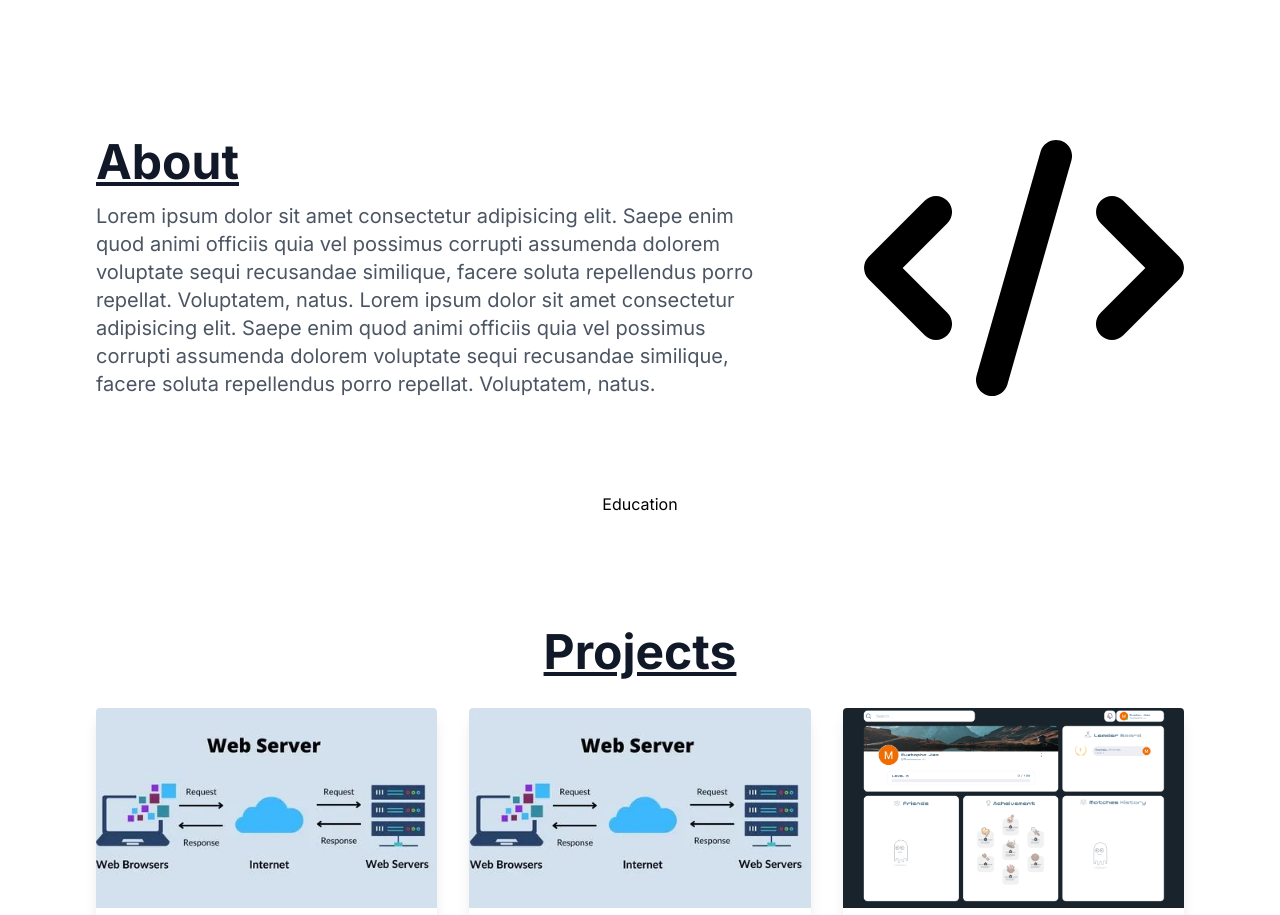
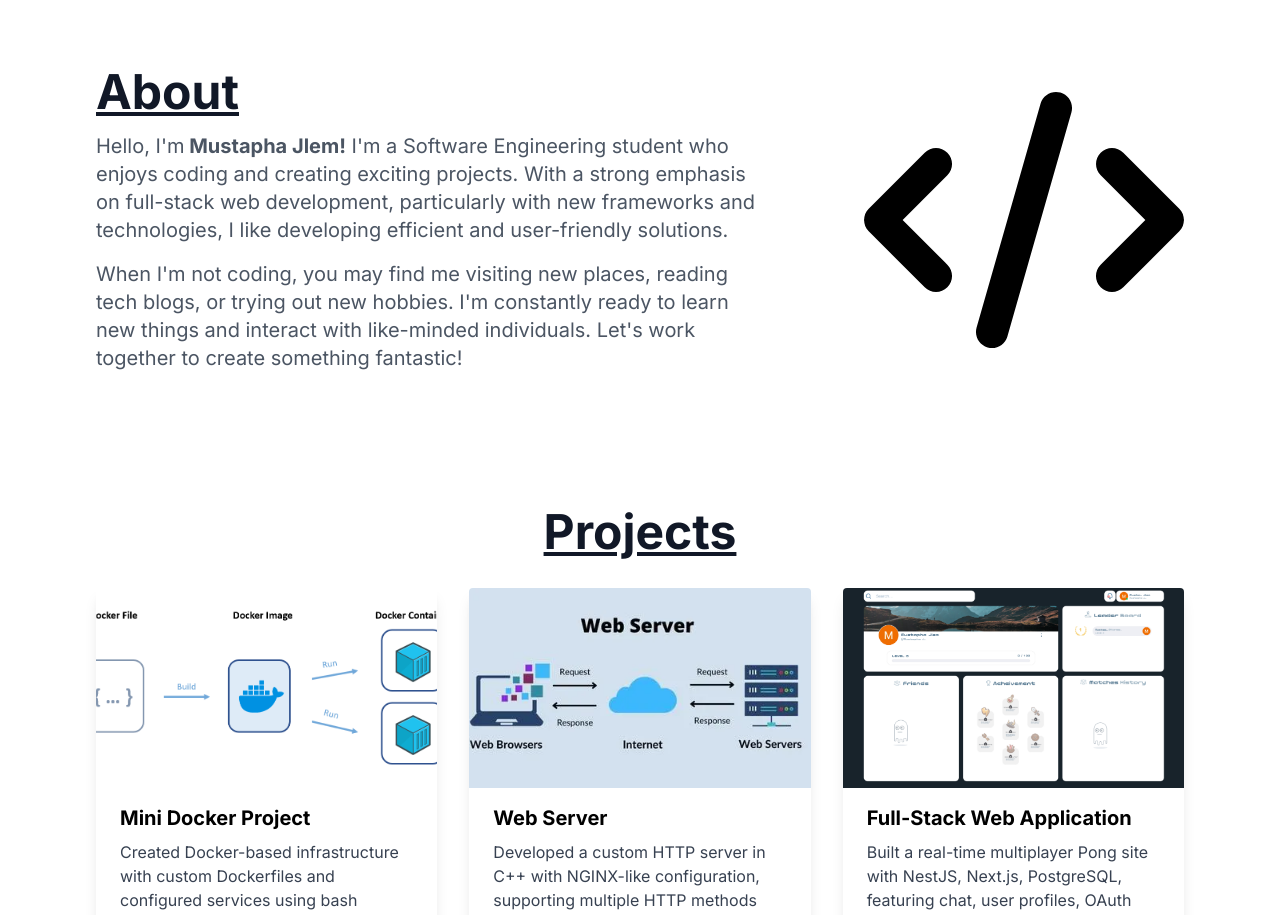
Before and after one commit to MT-jlem/portfolio, a Next.js app: page / in a window 1280 px wide. Shown: the part 500-1415 px from the top of the page. Built offline with nearby package versions, Linux system fonts and the light colour scheme; a web font is replaced by a local one.

Commit message:
add project description

```diff
--- a/src/app/page.tsx
+++ b/src/app/page.tsx
@@ -11,7 +11,7 @@ export default function Home() {
     <main id="main" className="flex flex-col items-center justify-center">
       <HeroSection />
       <About />
-      <Education />
+      {/* <Education /> */}
       <Projects />
       <Contact />
       <Footer />
--- a/src/components/About.tsx
+++ b/src/components/About.tsx
@@ -4,20 +4,24 @@ export default function About() {
   return (
     <section
       id="about"
-      className="flex flex-col items-center gap-8 py-12 px-6 mt-12 md:flex-row md:justify-around md:gap-12 md:py-16 lg:gap-24"
+      className="flex flex-col items-center gap-8 py-12 px-6  md:flex-row md:justify-around md:gap-12 md:py-16 lg:gap-24"
     >
       <div className="text-center md:text-left md:flex-1">
         <h2 className="text-3xl font-bold text-gray-900 md:text-4xl lg:text-5xl underline">
           About
         </h2>
         <p className="text-gray-600 mt-4 px-4 md:px-0 md:text-lg lg:text-xl max-w-2xl">
-          Lorem ipsum dolor sit amet consectetur adipisicing elit. Saepe enim
-          quod animi officiis quia vel possimus corrupti assumenda dolorem
-          voluptate sequi recusandae similique, facere soluta repellendus porro
-          repellat. Voluptatem, natus. Lorem ipsum dolor sit amet consectetur
-          adipisicing elit. Saepe enim quod animi officiis quia vel possimus
-          corrupti assumenda dolorem voluptate sequi recusandae similique,
-          facere soluta repellendus porro repellat. Voluptatem, natus.
+          Hello, I&#39;m<strong> Mustapha Jlem!</strong> I&#39;m a Software
+          Engineering student who enjoys coding and creating exciting projects.
+          With a strong emphasis on full-stack web development, particularly
+          with new frameworks and technologies, I like developing efficient and
+          user-friendly solutions.
+        </p>
+        <p className="text-gray-600 mt-4 px-4 md:px-0 md:text-lg lg:text-xl max-w-2xl">
+          When I&#39;m not coding, you may find me visiting new places, reading
+          tech blogs, or trying out new hobbies. I&#39;m constantly ready to
+          learn new things and interact with like-minded individuals. Let&#39;s
+          work together to create something fantastic!
         </p>
       </div>
       <div className="relative w-48 h-48 md:w-64 md:h-64 lg:w-80 lg:h-80 overflow-hidden rounded-full">
--- a/src/components/Contact.tsx
+++ b/src/components/Contact.tsx
@@ -4,7 +4,7 @@ export default function Contact() {
   return (
     <section
       id="contact"
-      className="flex flex-col items-center gap-8 py-12 px-6 mt-12 md:py-16 lg:px-24"
+      className="flex flex-col items-center gap-8 py-12 px-6 md:py-16 lg:px-24"
     >
       <div>
         <h2 className="text-3xl font-bold text-gray-900 md:text-4xl lg:text-5xl underline">
--- a/src/components/Footer.tsx
+++ b/src/components/Footer.tsx
@@ -2,13 +2,13 @@ import React from "react";
 
 export default function Footer() {
   return (
-    <footer className="bg-gray-900 text-white py-8 px-6 mt-12 w-full">
+    <footer className="bg-gray-900 text-white py-8 px-6  w-full">
       <div className="container mx-auto flex flex-col items-center md:flex-row md:justify-between">
         <div className="flex flex-col items-center md:items-start">
           <h2 className="text-xl font-bold mb-2">Mustapha Jlem</h2>
           <p className="text-gray-400">&copy; 2024 All rights reserved</p>
         </div>
-        <div className="flex flex-col items-center md:items-start md:flex-row">
+        <div className="flex justify-center items-center md:items-start md:flex-row">
           <a
             href="#hero"
             className="text-gray-400 hover:text-white mx-2 my-1 md:my-0"
--- a/src/components/HeroSection.tsx
+++ b/src/components/HeroSection.tsx
@@ -18,7 +18,7 @@ export default function HeroSection() {
           Hi, I&#39;m Mustapha Jlem
         </h2>
         <p className="text-xl font-semibold text-gray-700 mt-2 md:text-2xl lg:text-3xl">
-          I&#39;m a Software Engineer Student
+          I&#39;m a Software Engineer
         </p>
         <p className="text-gray-600 mt-4 px-4 md:px-0 md:text-lg lg:text-xl">
           I enjoy coding and understanding how things work.
--- a/src/components/Projects.tsx
+++ b/src/components/Projects.tsx
@@ -3,33 +3,32 @@ import React from "react";
 export default function Projects() {
   const projects = [
     {
-      title: "Project One",
+      title: "Mini Docker Project",
       description:
-        "A brief description of the project goes here. It can include the tech stack, purpose, and any other relevant information.",
-      imageUrl: "/web-server.webp",
-      projectLink: "#",
+        "Created Docker-based infrastructure with custom Dockerfiles and configured services using bash scripts, running all services with Docker Compose.",
+      imageUrl: "/docker-project.png",
+      projectLink: "https://github.com/MT-jlem/inception",
     },
     {
-      title: "Project Two",
+      title: "Web Server",
       description:
-        "A brief description of the project goes here. It can include the tech stack, purpose, and any other relevant information.",
+        "Developed a custom HTTP server in C++ with NGINX-like configuration, supporting multiple HTTP methods and non-blocking I/O operations.",
       imageUrl: "/web-server.webp",
-      projectLink: "#",
+      projectLink: "https://github.com/MT-jlem/webserv",
     },
     {
-      title: "Project Two",
+      title: "Full-Stack Web Application",
       description:
-        "A brief description of the project goes here. It can include the tech stack, purpose, and any other relevant information.",
+        "Built a real-time multiplayer Pong site with NestJS, Next.js, PostgreSQL, featuring chat, user profiles, OAuth login, and two-factor authentication",
       imageUrl: "/pingPongGame.png",
-      projectLink: "#",
+      projectLink: "https://github.com/abdelbarimessah/ft_transcendence",
     },
-    // Add more projects here
   ];
 
   return (
     <section
       id="projects"
-      className="flex flex-col items-center gap-8 py-12 px-6 mt-12 md:py-16 lg:px-24"
+      className="flex flex-col items-center gap-8 py-12 px-6 md:py-16 lg:px-24"
     >
       <div>
         <h2 className="text-3xl font-bold text-gray-900 md:text-4xl lg:text-5xl underline">
```
Also changed, not shown: public/docker-project.png (added).
